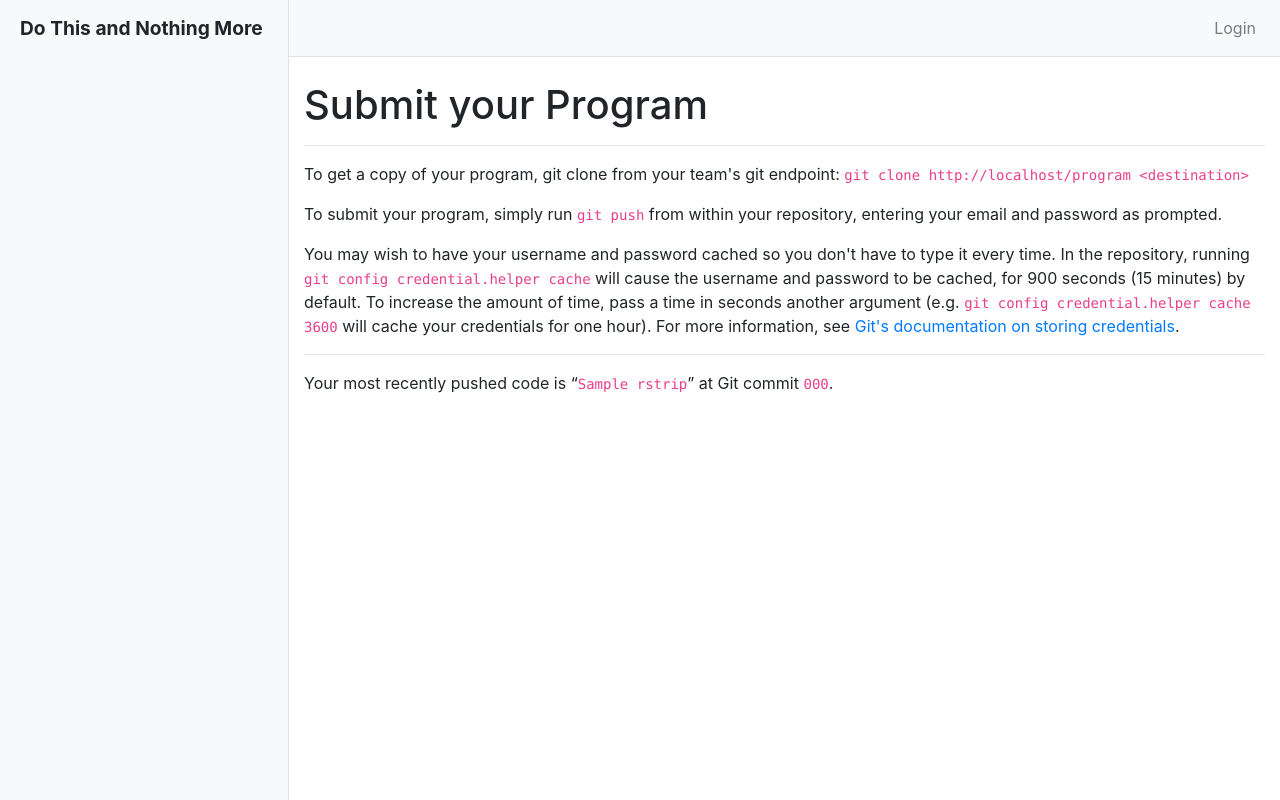
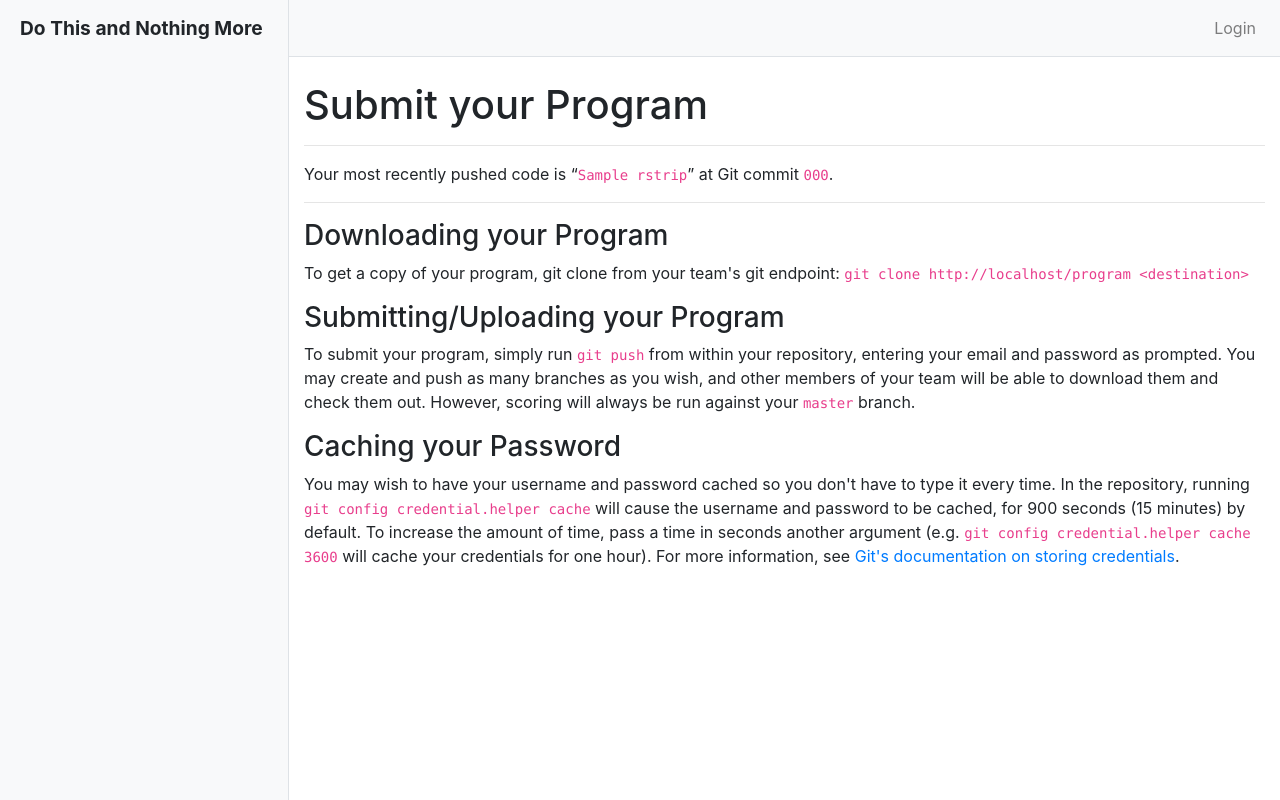
Before and after one commit to UMDLARS/dtanm, a Python web app: template web/web/blueprints/program/templates/program/submit.html in a window 1280 px wide. Run offline with Jinja, Linux system fonts and the light colour scheme; the template is opened without the code that fills it: most values are stand-ins (such as "Sample title", 1, 10 or a date in 2020); some libraries are stand-ins or nearby versions.

Commit message:
Update Git documentation

```diff
--- a/web/web/blueprints/program/templates/program/submit.html
+++ b/web/web/blueprints/program/templates/program/submit.html
@@ -4,15 +4,28 @@
 
 {% block content %}
 
+{% if commit is not none %}
+<p>Your most recently pushed code is &ldquo;<code>{{ commit.message.decode().rstrip() }}</code>&rdquo;
+at Git commit <code>{{ commit.id.decode()[:7] }}</code>.</p>
+{% endif %}
+
+<hr>
+
+<h3>Downloading your Program</h3>
 <p>To get a copy of your program, git clone from your team's git endpoint:
 <!-- Server admin: if this shows localhost:5000, make sure you're passing
 the Host header (not the X-Forwarded-Host, as Werkzeug since v0.15 seems
 to not pick this up correctly) through to the application. -->
 <code>git clone {{ request.url_root }}program &lt;destination&gt;</code></p>
 
+<h3>Submitting/Uploading your Program</h3>
 <p>To submit your program, simply run <code>git push</code> from within your
-repository, entering your email and password as prompted.</p>
+repository, entering your email and password as prompted. You may create and
+push as many branches as you wish, and other members of your team will be able
+to download them and check them out. However, scoring will always be run
+against your <code>master</code> branch.</p>
 
+<h3>Caching your Password</h3>
 <p>You may wish to have your username and password cached so you don't have to
 type it every time. In the repository, running
 <code>git config credential.helper cache</code> will cause the username and
@@ -22,11 +35,4 @@ amount of time, pass a time in seconds another argument (e.g.
 credentials for one hour). For more information, see
 <a href="https://git-scm.com/docs/gitcredentials#_avoiding_repetition">Git's
 documentation on storing credentials</a>.</p>
-
-<hr>
-
-{% if commit is not none %}
-<p>Your most recently pushed code is &ldquo;<code>{{ commit.message.decode().rstrip() }}</code>&rdquo;
-at Git commit <code>{{ commit.id.decode()[:7] }}</code>.</p>
-{% endif %}
 {% endblock %}
```
